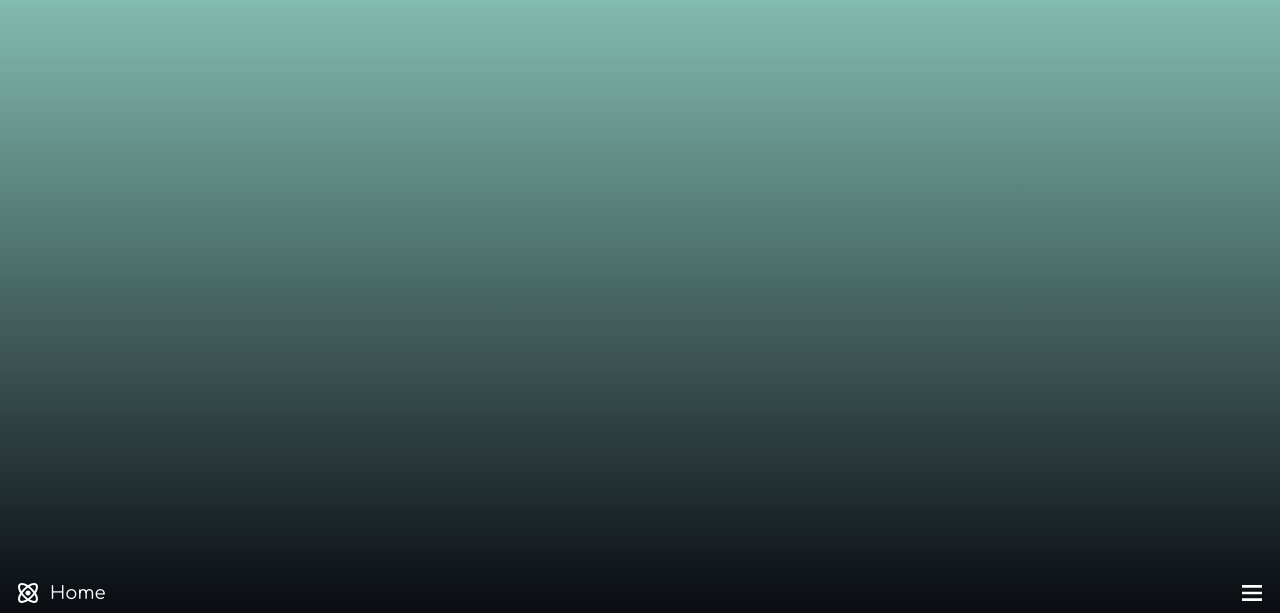
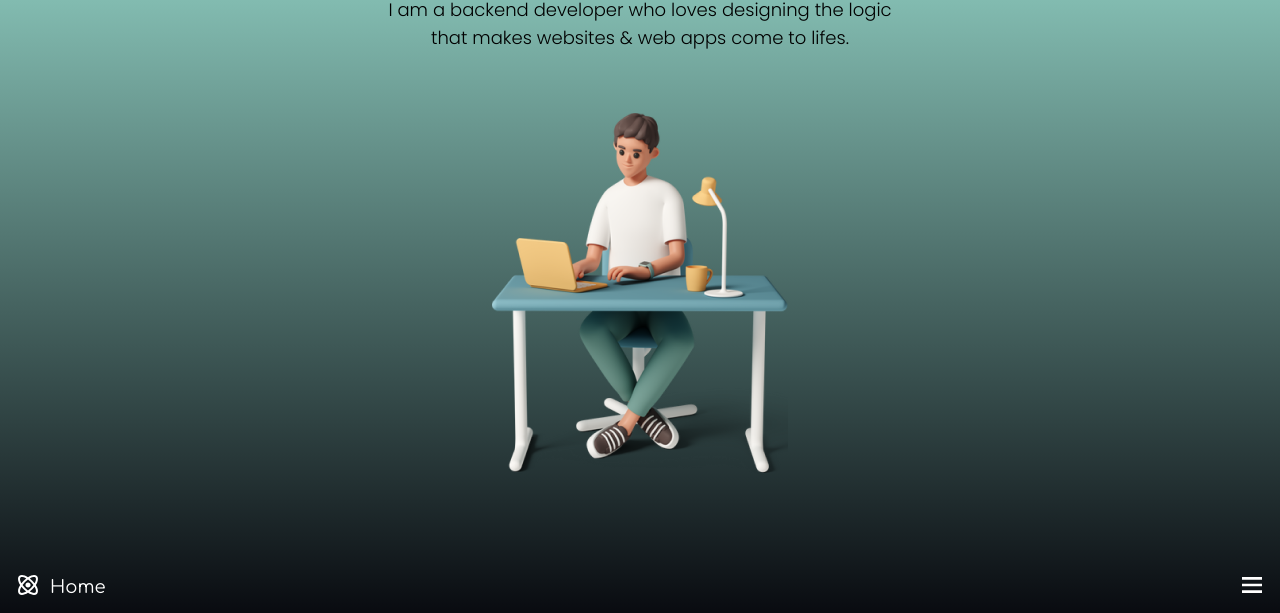
Before and after one commit to brianlewyn/portfolio, a website: page public/index.html in a window 1280 px wide. Shown: the part 187-800 px from the top of the page. Drawn offline with Linux system fonts and the light colour scheme.

Commit message:
Home section finished

```diff
--- a/public/index.html
+++ b/public/index.html
@@ -77,10 +77,30 @@
       </a>
 
       <!-- Help assistant -->
-      <button>
-         Take a tour
-      </button>
+      <button>Take a tour</button>
    </header>
+
+   <!-- !Main Section -->
+   <main class="MainSection">
+      <section id="Home">
+         <!-- Info Detail -->
+         <article>
+            <h1>Hello! I'm Brayan</h1>
+            <p>I am a backend developer who loves designing the logic that makes websites & web apps come to lifes.</p>
+         </article>
+
+         <!-- PNG Home -->
+         <img src="img/home.png" alt="home">
+      </section>
+
+      <!-- <section id="About"></section> -->
+      <!-- <section id="Projects"></section> -->
+      <!-- <section id="Skills"></section> -->
+      <!-- <section id="Library"></section> -->
+      <!-- <section id="Extensions"></section> -->
+      <!-- <section id="Plugins"></section> -->
+      <!-- <section id="Learning"></section> -->
+   </main>
 
    <!-- !BottomBar -->
    <footer class="BottomBar">
--- a/src/input.css
+++ b/src/input.css
@@ -12,6 +12,14 @@
       w-screen h-screen
       font-light text-lg font-Poppins
       bg-gradient-to-b from-Teal to-Dark
+   }
+   section {
+      @apply
+      w-full h-full
+   }
+   h1 {
+      @apply
+      font-medium text-3xl font-Comfortaa
    }
 
    /* Atoms */
@@ -69,10 +77,30 @@
    .BottomBar {
       @apply
       fixed bottom-0 left-0 z-90
-      flex justify-start items-center gap-x-2.5
+      flex justify-start items-start gap-x-2.5
       w-full h-12 px-4 pt-2
       [&_svg]:IconAction
       [&_span]:TitleCurrentSection
+   }
+   .MainSection {
+      @apply
+      z-0
+      overflow-x-hidden overflow-y-auto
+      w-full h-[calc(100%_-_6rem)] p-7
+   }
+
+   /* Templates */
+   #Home {
+      @apply
+      flex flex-col justify-evenly items-center
+   }
+
+   /* #Template article */
+   #Home article {
+      @apply
+      flex flex-col items-center gap-y-2.5
+      max-w-lg
+      [&_p]:text-center
    }
 }
 
```
Also changed, not shown: public/img/home.png (added), public/style.css.
